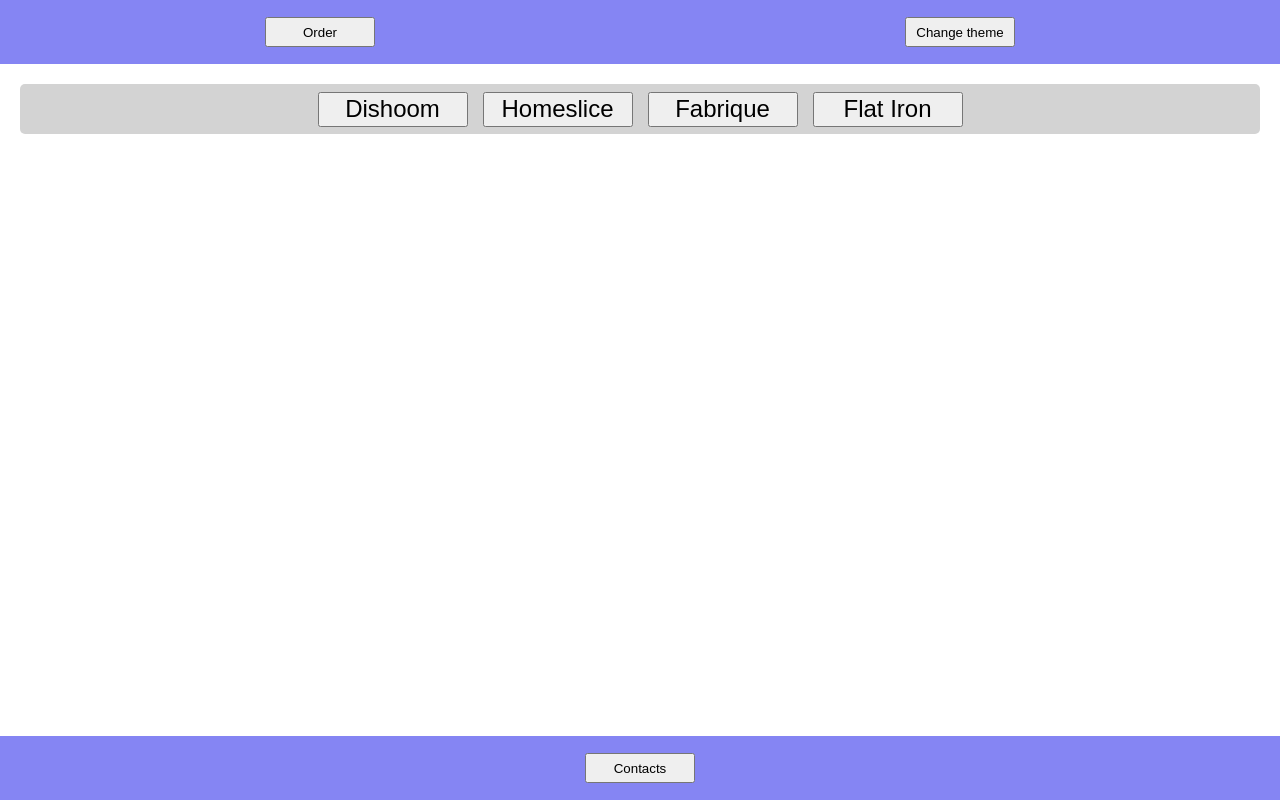
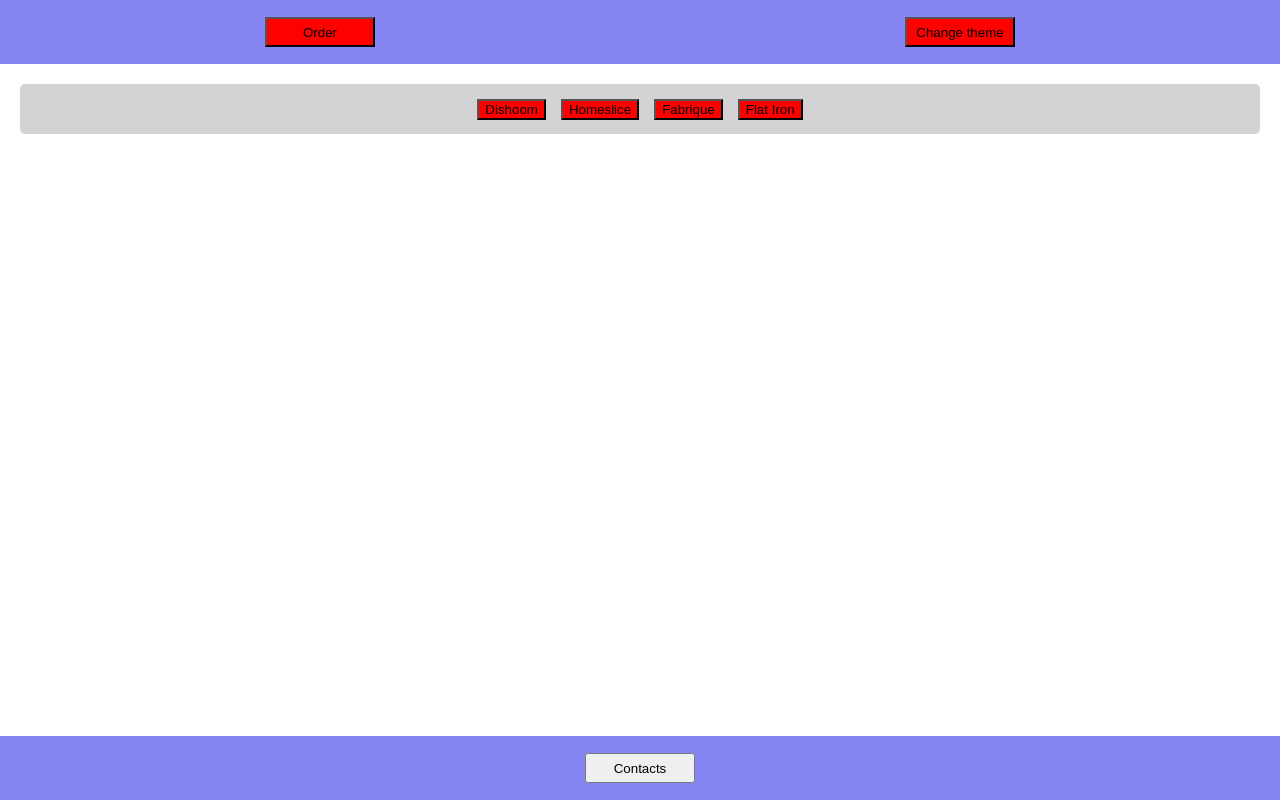
Before and after one commit to MahimkO/LearnJS-Course, a React (Vite) app: page / in a window 1280 px wide. Built offline with nearby package versions, Linux system fonts and the light colour scheme.

Commit message:
trying to escape rerenders

```diff
--- /dev/null
+++ b/src/components/Button/Button.jsx
@@ -0,0 +1,21 @@
+import { useContext } from "react";
+
+import { ThemeContext } from "../../contexts/theme/ThemeContext.js";
+
+import styles from "./styles.module.scss";
+
+export const Button = ({children, onClick, disabled}) => {
+  const {theme} = useContext(ThemeContext);
+
+  console.log('theme', theme)
+
+  return (
+    <button
+      onClick={onClick}
+      disabled={disabled}
+      className={`${theme === 'light' ? styles.light : theme === 'dark' ? styles.dark : ''}`}
+    >
+      {children}
+    </button>
+  );
+};
--- /dev/null
+++ b/src/components/Button/styles.module.scss
@@ -0,0 +1,8 @@
+.light {
+  color: black;
+  background-color: red;
+}
+
+.dark {
+  color: white;
+}
--- a/src/components/Counter/Counter.jsx
+++ b/src/components/Counter/Counter.jsx
@@ -1,6 +1,4 @@
-import { useContext } from "react";
-
-import { ThemeContext } from "../Layout/Layout.jsx";
+import { Button } from "../Button/Button.jsx";
 
 import styles from "./styles.module.scss";
 
@@ -11,25 +9,21 @@
   increment,
   decrement,
 }) => {
-  const { theme } = useContext(ThemeContext);
-
   return (
     <div className={styles.counter}>
-      <button
-        className={`${theme.theme === 'dark' ? styles['theme-dark'] : styles['theme-light']}`}
+      <Button
         onClick={decrement}
         disabled={value <= min}
       >
         -
-      </button>
+      </Button>
       <span> {value} </span>
-      <button
-        className={`${theme.theme === 'dark' ? styles['theme-dark'] : styles['theme-light']}`}
+      <Button
         onClick={increment}
         disabled={value >= max}
       >
         +
-      </button>
+      </Button>
     </div>
   );
 };
--- a/src/components/Header/Header.jsx
+++ b/src/components/Header/Header.jsx
@@ -1,19 +1,21 @@
 import { useContext } from "react";
 
-import { ThemeContext } from "../Layout/Layout.jsx";
+import { Button } from "../Button/Button.jsx";
+
+import { ThemeContext } from "../../contexts/theme/ThemeContext.js";
 
 import styles from "./styles.module.scss";
+import {ThemeProvider} from "../../contexts/theme/ThemeProvider.jsx";
 
 export const Header = () => {
-  const { theme, setLightTheme, setDarkTheme } = useContext(ThemeContext);
-  const handleChangeTheme = () => {
-    theme.theme === 'dark' ? setLightTheme() : setDarkTheme();
-  };
+  const { changeTheme } = useContext(ThemeContext);
 
   return (
-    <div className={styles.header}>
-      <button>Order</button>
-      <button onClick={handleChangeTheme}>Change theme</button>
-    </div>
+    <ThemeProvider>
+      <div className={styles.header}>
+        <Button>Order</Button>
+        <Button onClick={changeTheme}>Change theme</Button>
+      </div>
+    </ThemeProvider>
   );
 };
--- a/src/components/Layout/Layout.jsx
+++ b/src/components/Layout/Layout.jsx
@@ -1,40 +1,18 @@
-import {createContext, useCallback, useState} from "react";
-
 import { Header } from "../Header/Header.jsx";
 import { Footer } from "../Footer/Footer.jsx";
 
+import { ThemeProvider } from "../../contexts/theme/ThemeProvider.jsx";
+
 import styles from "./styles.module.scss";
 
-const defaultTheme = { theme: 'light' };
-export const ThemeContext = createContext(defaultTheme);
 export const Layout = ({ children }) => {
-  const [theme, setTheme] = useState(defaultTheme);
-
-  const setDarkTheme = useCallback(() => {
-    setTheme((prevState) => {
-      return {
-        ...prevState,
-        theme: 'dark'
-      };
-    });
-  }, []);
-
-  const setLightTheme = useCallback(() => {
-    setTheme((prevState) => {
-      return {
-        ...prevState,
-        theme: 'light'
-      };
-    });
-  }, []);
-
   return (
-    <div className={styles.layout}>
-      <ThemeContext.Provider value={{theme, setLightTheme, setDarkTheme}}>
-        <Header />
-        <main>{children}</main>
-        <Footer />
-      </ThemeContext.Provider>
-    </div>
+    <ThemeProvider>
+      <div className={styles.layout}>
+          <Header />
+          <main>{children}</main>
+          <Footer />
+      </div>
+    </ThemeProvider>
   );
 };
--- a/src/components/RestaurantTabs/RestaurantTabs.jsx
+++ b/src/components/RestaurantTabs/RestaurantTabs.jsx
@@ -1,9 +1,11 @@
 import { useContext } from "react";
 
 import { restaurants } from "../../constants/mock.js";
-import { ThemeContext } from "../Layout/Layout.jsx";
+// import { ThemeContext } from "../Layout/Layout.jsx";
 
 import styles from "./styles.module.scss";
+import {Button} from "../Button/Button.jsx";
+import {ThemeContext} from "../../contexts/theme/ThemeContext.js";
 
 export const RestaurantTabs = ({ setActiveTab }) => {
   const { theme } = useContext(ThemeContext);
@@ -12,13 +14,13 @@
     <div className={styles['restaurant-tabs']}>
       {restaurants.map(restaurant => {
         return (
-          <button
+          <Button
             className={`${styles.button} ${theme.theme === 'dark' ? styles['theme-dark'] : styles['theme-light']}`}
             onClick={() => setActiveTab(restaurant.id)}
             key={restaurant.id}
           >
             {restaurant.name}
-          </button>
+          </Button>
         );
       })}
     </div>
--- /dev/null
+++ b/src/contexts/theme/ThemeContext.js
@@ -0,0 +1,3 @@
+import { createContext } from "react";
+
+export const ThemeContext = createContext({theme: 'light'});
--- /dev/null
+++ b/src/contexts/theme/ThemeProvider.jsx
@@ -0,0 +1,17 @@
+import { useCallback, useState } from "react";
+
+import { ThemeContext } from "./ThemeContext.js";
+
+export const ThemeProvider = ({children, defaultTheme = 'light'}) => {
+  const [theme, setTheme] = useState(defaultTheme);
+
+  const changeTheme = useCallback(() => {
+    setTheme((currentTheme) => (currentTheme === 'light' ? 'dark' : 'light'));
+  }, []);
+
+  return (
+    <ThemeContext.Provider value={{theme, changeTheme}}>
+      {children}
+    </ThemeContext.Provider>
+  );
+};
```
